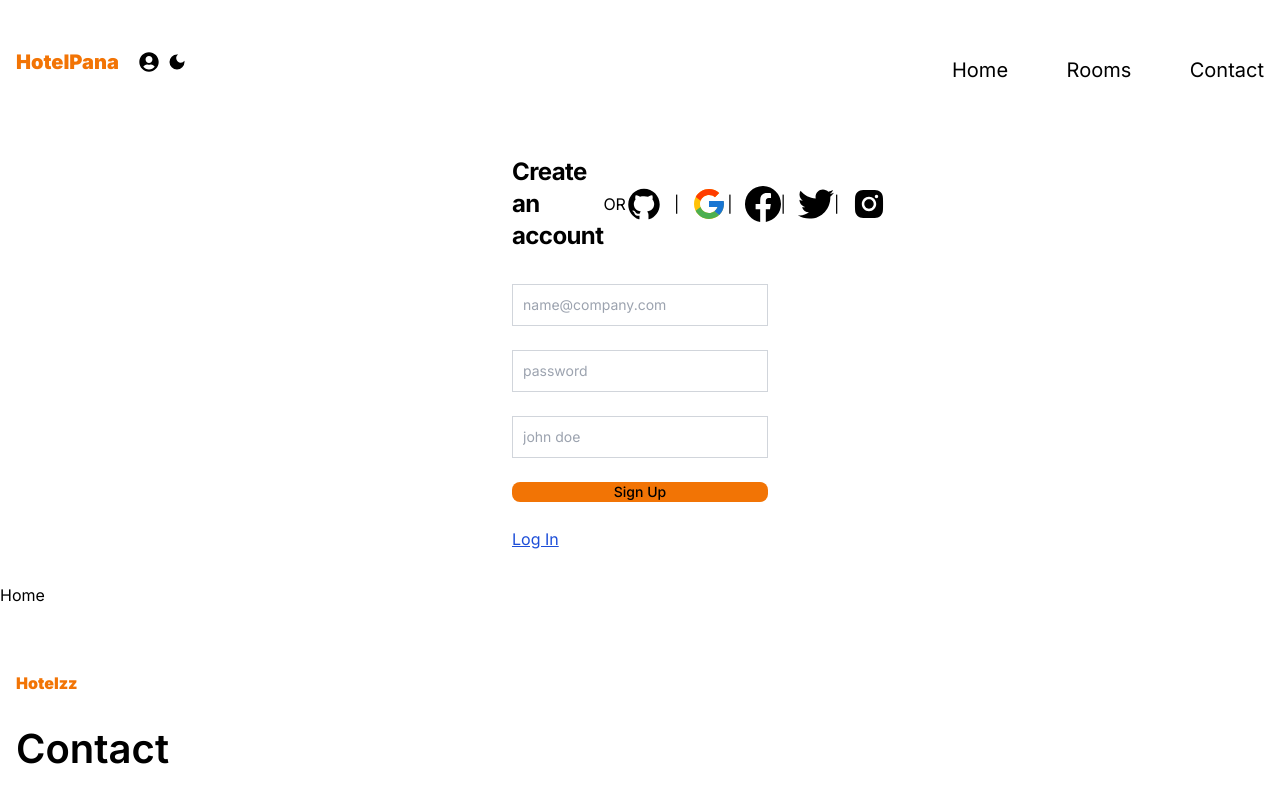
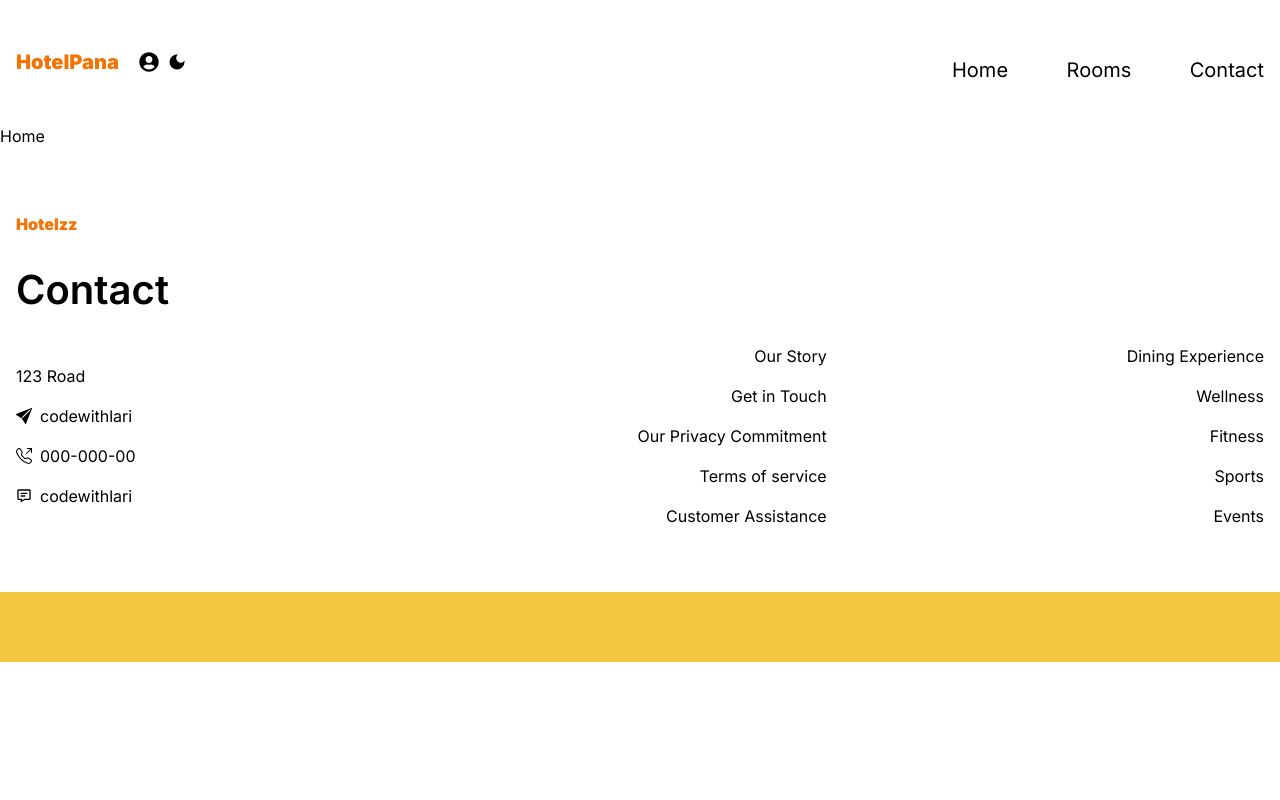
Before and after one commit to misikir21/hotel, a Next.js app: page / in a window 1280 px wide. Shown: the top 800 px of the page. Built offline with nearby package versions, Linux system fonts and the light colour scheme.

Commit message:
update the layout ts

```diff
--- a/package.json
+++ b/package.json
@@ -10,9 +10,11 @@
   },
   "dependencies": {
     "next": "14.0.4",
+    "next-sanity": "^7.0.10",
     "react": "^18",
     "react-dom": "^18",
-    "react-icons": "^5.0.1"
+    "react-icons": "^5.0.1",
+    "sanity": "^3.24.1"
   },
   "devDependencies": {
     "@types/node": "^20",
--- a/src/app/layout.tsx
+++ b/src/app/layout.tsx
@@ -3,7 +3,7 @@ import { Inter } from "next/font/google";
 import "./globals.css";
 import Header from "./component/Header/Header";
 import Footer from "./component/Footer/Footer";
-import Auth from "./component/Auth/Auth";
+import Auth from "./auth/Auth";
 const inter = Inter({ subsets: ["latin"] });
 
 export const metadata: Metadata = {
@@ -20,7 +20,6 @@ export default function RootLayout({
     <html lang="en">
       <body className={inter.className}>
         <Header />
-        <Auth />
         {children}
         <Footer />
       </body>
```
Also changed, not shown: src/app/auth/page.tsx (renamed from src/app/component/Auth/Auth.tsx), 1 other file (tests, documents, lock files or other folders).
